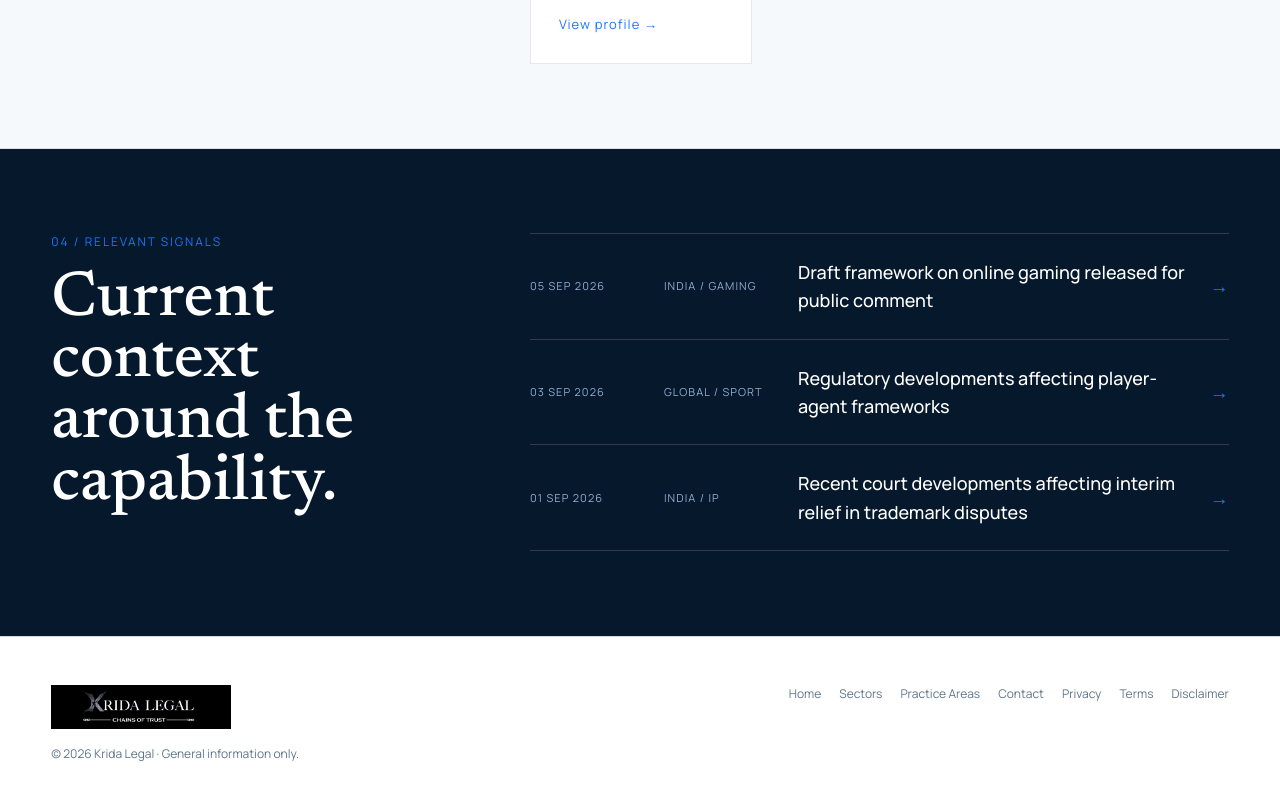
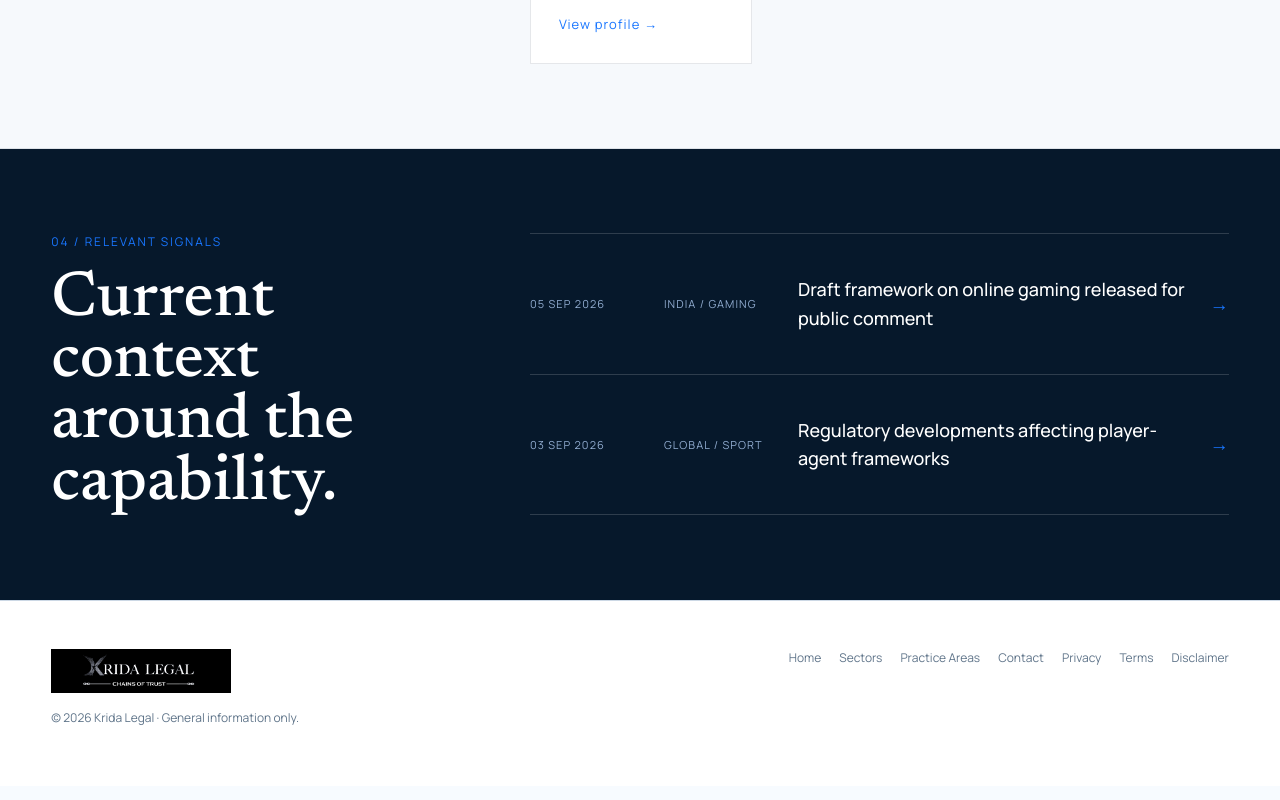
Before and after one commit to gthawani-del/ProjectKR, a Next.js app: page /practices/corporate-commercial in a window 1280 px wide. Shown: the part 4938-5738 px from the top of the page. Built offline with nearby package versions, Linux system fonts and the light colour scheme.

Commit message:
Use explicit matter links for practice signals

```diff
--- a/app/practices/[id]/page.tsx
+++ b/app/practices/[id]/page.tsx
@@ -14,7 +14,7 @@ export default async function PracticePage({params}:{params:Promise<{id:string}>
  const lawyerIds=[...new Set(connected.flatMap((m)=>m.lawyerIds))];
  const relatedSectors=sectors.filter((sector)=>sectorIds.includes(sector.id));
  const relatedLawyers=lawyers.filter((lawyer)=>lawyerIds.includes(lawyer.id));
- const relatedSignals=signals.filter((signal)=>relatedSectors.some((sector)=>sector.signalIds.includes(signal.id)));
+ const relatedSignals=signals.filter((signal)=>connected.some((matter)=>signal.matterIds.includes(matter.id)));
  return <InternalShell><main>
   <section className="internal-hero"><div><div className="internal-kicker">Practice Area</div><h1>{practice.name}</h1><p>{practice.summary}</p></div><aside className="internal-side"><div className="internalHeroMedia"><Image src={practiceImages[practice.id]} alt={`${practice.name} practice area`} fill sizes="(max-width: 768px) 100vw, 38vw" priority /></div><small>Connected sectors</small><div className="tag-list">{relatedSectors.map((sector)=><Link className="tag" href={`/sector/${sector.id}`} key={sector.id}>{sector.name}</Link>)}</div></aside></section>
   <section className="internal-section"><div className="section-grid"><div><div className="section-label">01 / Capabilities</div><h2>What the practice covers.</h2></div><div className="matter-list">{practice.capabilities.map((item,index)=><div className="matter-row" key={item}><span>{String(index+1).padStart(2,'0')}</span><strong>{item}</strong><span>—</span></div>)}</div></div></section>
```
